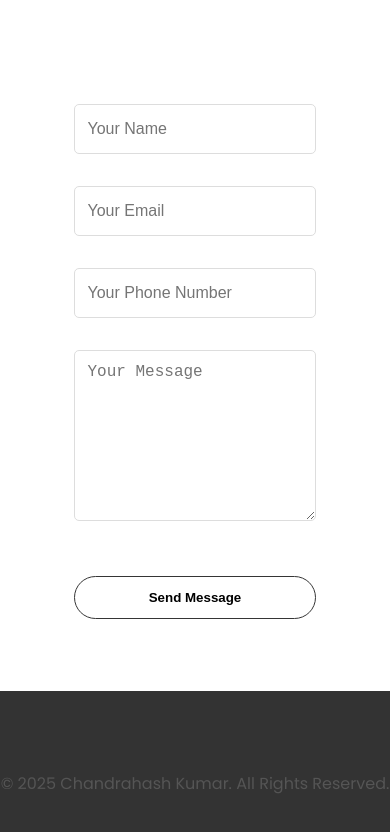
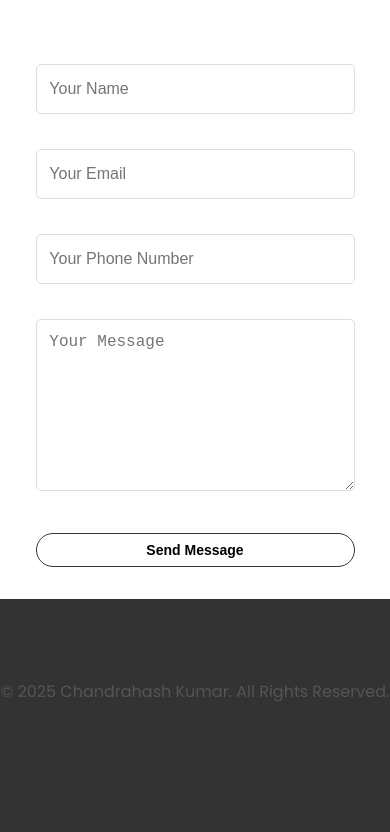
Before and after one commit to chandrahashkumar/my-portfolio, a plain HTML site: page index.html in a window 390 px wide. Shown: the part 3960-4792 px from the top of the page. Drawn offline with Linux system fonts and the light colour scheme.

Commit message:
fixed bugs

```diff
--- a/style.css
+++ b/style.css
@@ -420,14 +420,16 @@ article .icon {
 }
 
 .contact-form-container {
-  max-width: 800px;  /* Increased from 600px */
+  max-width: 1000px;
+  width: 90%;
   margin: 2rem auto;
-  padding: 2.5rem;  /* Increased padding */
+  padding: 2.5rem;
+  box-sizing: border-box;
 }
 
 .form-group {
   position: relative;
-  margin-bottom: 2rem;  /* Increased spacing between form elements */
+  margin-bottom: 2rem;
 }
 
 .form-group input,
@@ -500,20 +502,66 @@ input:focus.invalid {
 }
 
 .input-large {
-  height: 50px;
-  font-size: 16px;
-  padding: 10px 15px;
   width: 100%;
+  height: clamp(40px, 6vh, 50px);
+  padding: clamp(8px, 2vw, 12px) clamp(12px, 3vw, 20px);
+  font-size: clamp(14px, 3vw, 16px);
+  border: 1px solid #ddd;
+  border-radius: 8px;
   box-sizing: border-box;
+  margin-bottom: 1rem;
 }
 
 .textarea-large {
-  min-height: 150px;
-  font-size: 16px;
-  padding: 15px;
   width: 100%;
+  min-height: clamp(120px, 20vh, 150px);
+  padding: clamp(8px, 2vw, 12px) clamp(12px, 3vw, 20px);
+  font-size: clamp(14px, 3vw, 16px);
+  border: 1px solid #ddd;
+  border-radius: 8px;
   box-sizing: border-box;
   resize: vertical;
+}
+
+/* Add responsive width for smaller screens */
+@media screen and (max-width: 768px) {
+  .contact-form-container {
+    width: 95%;
+    padding: 1.5rem;
+    margin: 1rem auto;
+  }
+
+  .form-group {
+    margin-bottom: 1.5rem;
+  }
+
+  .error-message {
+    font-size: 0.7rem;
+    bottom: -18px;
+  }
+
+  #contact-form .btn {
+    width: 100%;
+    padding: clamp(8px, 2vw, 12px);
+    font-size: clamp(14px, 3vw, 16px);
+  }
+}
+
+@media screen and (max-width: 480px) {
+  .contact-form-container {
+    width: 100%;
+    padding: 1rem;
+  }
+
+  .input-large,
+  .textarea-large {
+    font-size: 14px;
+    padding: 8px 12px;
+  }
+
+  .form-group {
+    margin-bottom: 1.2rem;
+  }
 }
 
 /* MESSAGES */
@@ -548,7 +596,7 @@ input:focus.invalid {
 footer {
   background-color: #333;
   color: white;
-  padding: 1rem 0; /* Adjust padding for medium size */
+  padding: 1rem 0;
   text-align: center;
 }
 
@@ -570,7 +618,7 @@ footer nav {
 .nav-links a {
   color: white;
   text-decoration: none;
-  font-size: 1rem; /* Adjust font size for medium size */
+  font-size: 1rem;
 }
 
 @media (max-width: 768px) {
```
